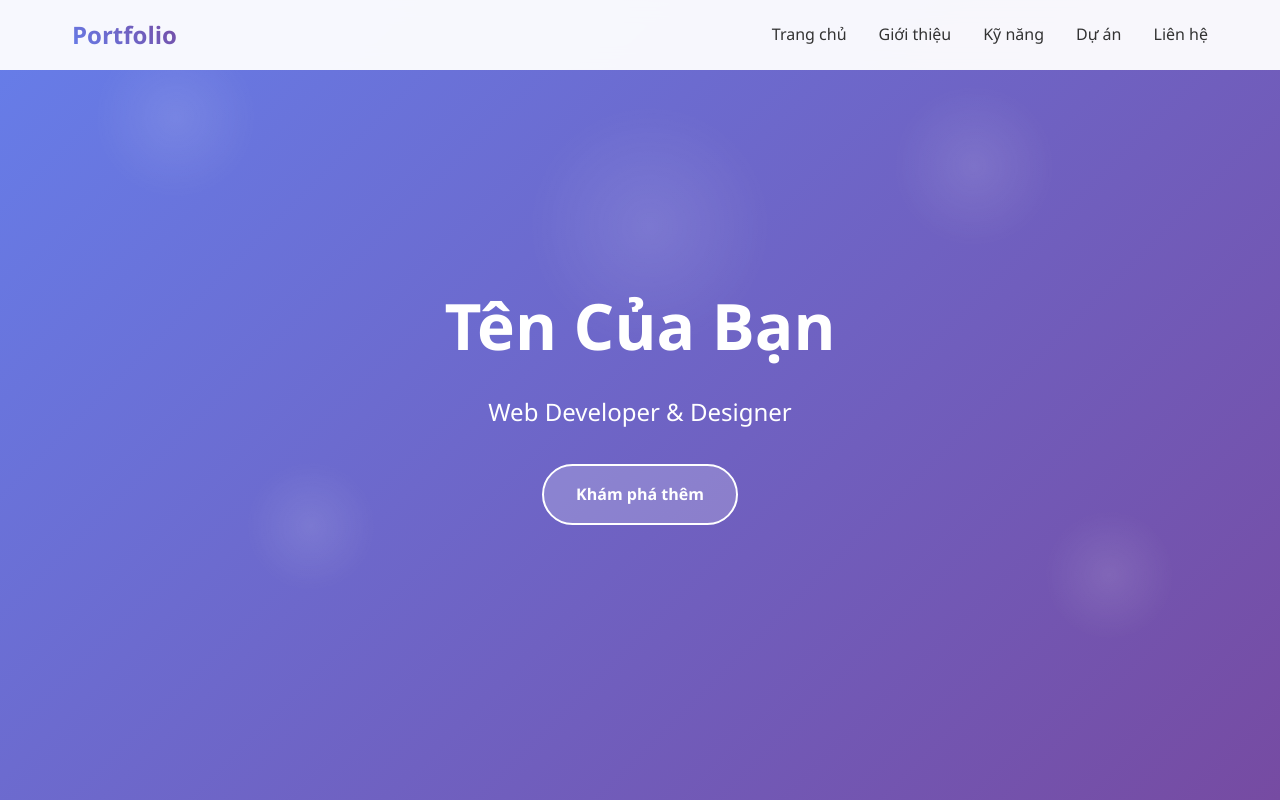
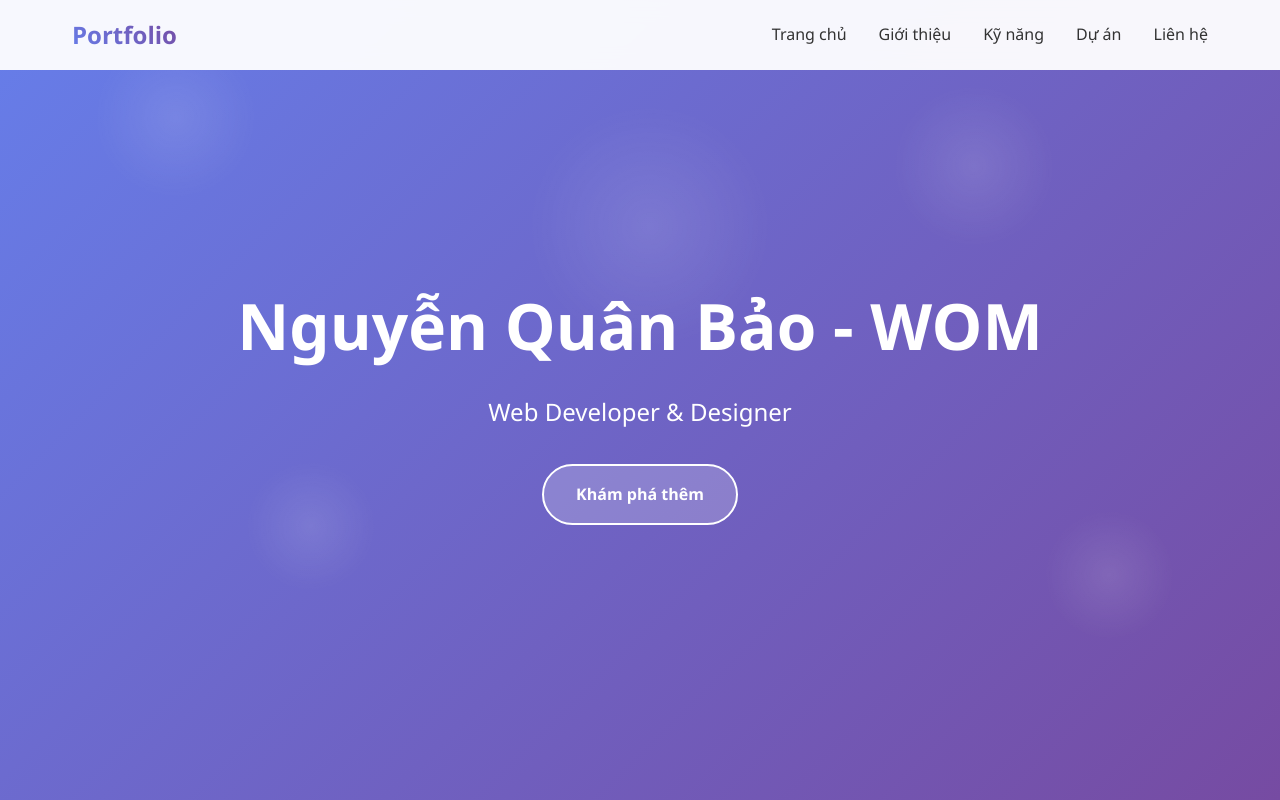
Before and after one commit to quanbao2603/Portfolio, a plain HTML site: page index.html in a window 1280 px wide. Shown: the top 800 px of the page. Drawn offline with Linux system fonts and the light colour scheme.

Commit message:
29/05 second

```diff
--- a/index.html
+++ b/index.html
@@ -24,7 +24,7 @@
     <!-- Hero Section -->
     <section id="home" class="hero">
         <div class="hero-content">
-            <h1>Tên Của Bạn</h1>
+            <h1>Nguyễn Quân Bảo - WOM</h1>
             <p>Web Developer & Designer</p>
             <a href="#about" class="cta-button">Khám phá thêm</a>
         </div>
```
